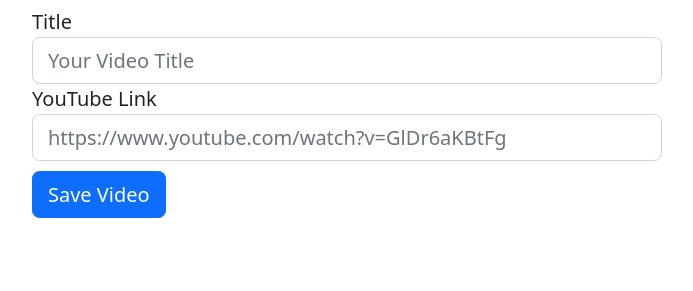
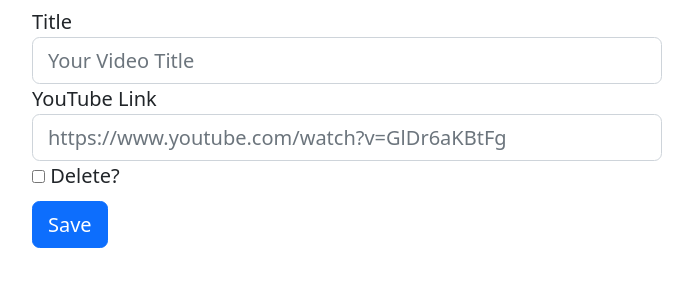
Before and after one commit to Sai-Santhan/video-membership-site, a Python web app: template app/templates/videos/edit.html in a window 1280 px wide. Shown: the part 173-464 px from the top of the page, without its empty margins (293-986 px from the left). Run offline with Jinja, Linux system fonts and the light colour scheme; the template is opened without the code that fills it, so the values that code supplies are empty; some libraries are stand-ins or nearby versions.

Commit message:
Added a checkbox to add DELETE functionality.

```diff
--- a/app/templates/videos/htmx/edit.html
+++ b/app/templates/videos/htmx/edit.html
@@ -14,10 +14,16 @@
             <input class='form-control' type='text' name='url' id='url'
                    required
                    placeholder='https://www.youtube.com/watch?v=GlDr6aKBtFg'
-                   value="{% if video.url %}{{ video.url }}{% endif %}"/>
+                   value="{% if object.url %}{{ object.url }}{% endif %}"/>
         </div>
 
-        <button class='btn btn-primary mt-2' type='submit'>Save Video</button>
+        <div>
+            <label for="delete">
+                <input type="checkbox" name="delete" id="delete"/> Delete?
+            </label>
+        </div>
+
+        <button class='btn btn-primary mt-2' type='submit'>Save</button>
 
     </form>
 
```
